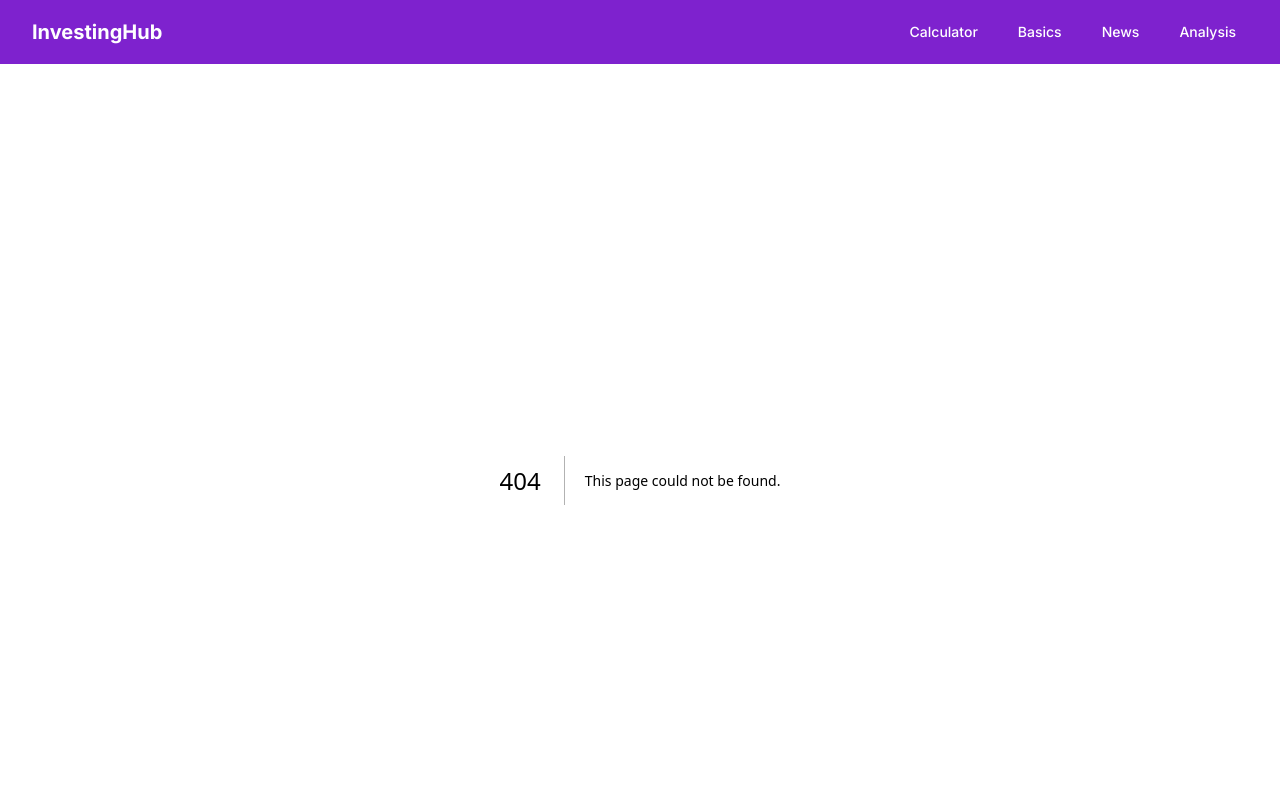
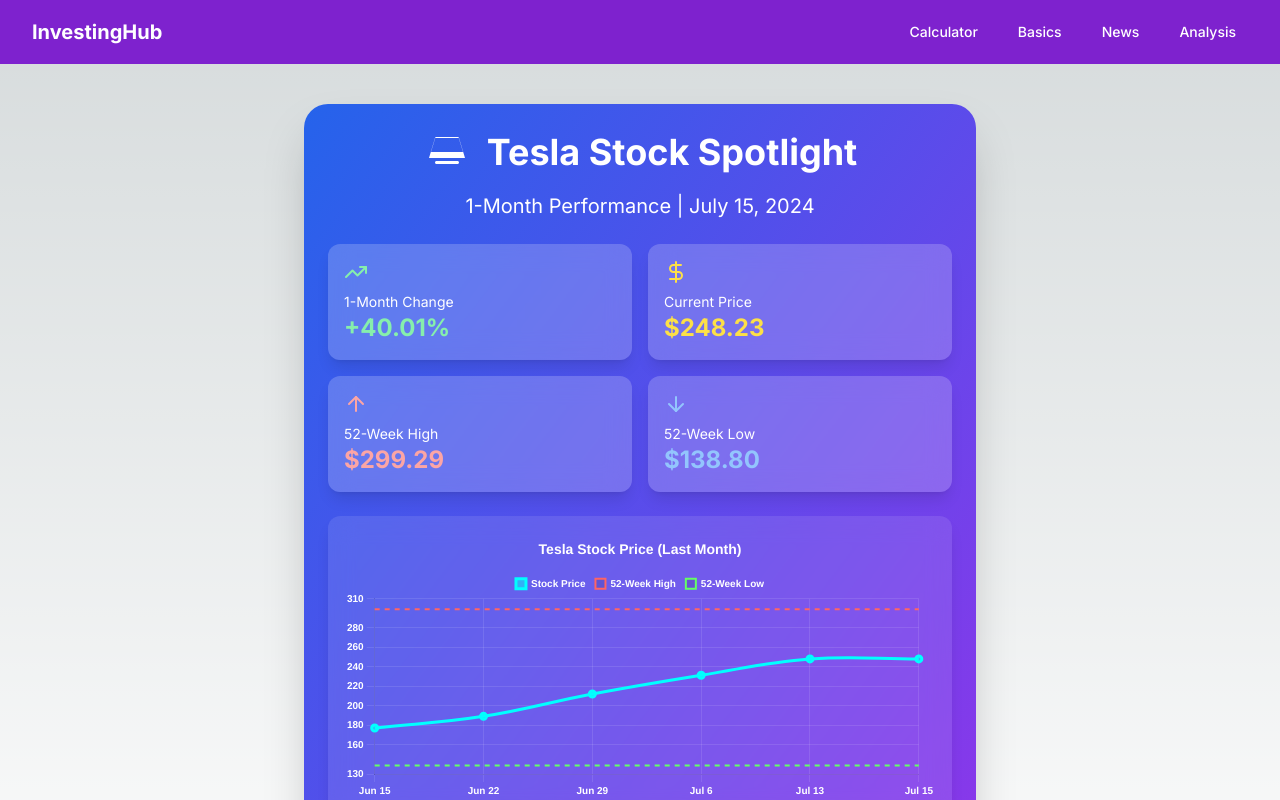
Before and after one commit to blindjedi/growth-calculator, a Next.js app: page /stock-analysis/tsla in a window 1280 px wide. Before the commit this address had no page. Shown: the top 800 px of the page. Built offline with nearby package versions, Linux system fonts and the light colour scheme.

Commit message:
refactor tesla update into its own folder

```diff
--- /dev/null
+++ b/src/app/stock-analysis/tsla/page.jsx
@@ -0,0 +1,175 @@
+'use client';
+
+import React from 'react';
+import { TrendingUp, DollarSign, ArrowUp, ArrowDown } from 'lucide-react';
+import { Line } from 'react-chartjs-2';
+import {
+  Chart as ChartJS,
+  CategoryScale,
+  LinearScale,
+  PointElement,
+  LineElement,
+  Title,
+  Tooltip,
+  Legend,
+} from 'chart.js';
+
+ChartJS.register(
+  CategoryScale,
+  LinearScale,
+  PointElement,
+  LineElement,
+  Title,
+  Tooltip,
+  Legend
+);
+
+const data = [
+  { date: 'Jun 15', price: 177.30 },
+  { date: 'Jun 22', price: 189.25 },
+  { date: 'Jun 29', price: 212.19 },
+  { date: 'Jul 6', price: 231.47 },
+  { date: 'Jul 13', price: 248.23 },
+  { date: 'Jul 15', price: 248.23 },
+];
+
+const TeslaPerformanceChart = () => {
+  const chartData = {
+    labels: data.map(item => item.date),
+    datasets: [
+      {
+        label: 'Stock Price',
+        data: data.map(item => item.price),
+        borderColor: 'rgb(0, 255, 255)',
+        backgroundColor: 'rgba(0, 255, 255, 0.5)',
+        fill: true,
+        tension: 0.4,
+        borderWidth: 3
+      },
+      {
+        label: '52-Week High',
+        data: data.map(() => 299.29),
+        borderColor: 'rgb(255, 100, 100)',
+        borderDash: [5, 5],
+        pointRadius: 0,
+        borderWidth: 2
+      },
+      {
+        label: '52-Week Low',
+        data: data.map(() => 138.80),
+        borderColor: 'rgb(100, 255, 100)',
+        borderDash: [5, 5],
+        pointRadius: 0,
+        borderWidth: 2
+      }
+    ]
+  };
+
+  const options = {
+    responsive: true,
+    maintainAspectRatio: false,
+    plugins: {
+      legend: {
+        position: 'top',
+        labels: {
+          font: {
+            size: 10,
+            weight: 'bold'
+          },
+          color: 'white',
+          padding: 10,
+          usePointStyle: true,
+          pointStyle: 'rect'
+        }
+      },
+      title: {
+        display: true,
+        text: 'Tesla Stock Price (Last Month)',
+        font: {
+          size: 14,
+          weight: 'bold'
+        },
+        color: 'white',
+        padding: 10
+      }
+    },
+    scales: {
+      y: {
+        min: 130,
+        max: 310,
+        ticks: {
+          color: 'white',
+          font: {
+            size: 10,
+            weight: 'bold'
+          }
+        },
+        grid: {
+          color: 'rgba(255, 255, 255, 0.1)'
+        }
+      },
+      x: {
+        ticks: {
+          color: 'white',
+          font: {
+            size: 10,
+            weight: 'bold'
+          }
+        },
+        grid: {
+          color: 'rgba(255, 255, 255, 0.1)'
+        }
+      }
+    }
+  };
+
+  return (
+    <div className="bg-gradient-to-br from-blue-600 to-purple-600 p-4 sm:p-6 rounded-3xl shadow-2xl max-w-sm sm:max-w-md md:max-w-lg lg:max-w-2xl mx-auto mt-6 text-white">
+      <div className="flex items-center justify-center mb-4">
+        <svg viewBox="0 0 24 24" className="w-8 h-8 sm:w-12 sm:h-12 mr-2 sm:mr-4" fill="currentColor">
+          <path d="M21 15l-3-10H6L3 15h18zm-3.75 1.5H6.75c-.41 0-.75.34-.75.75s.34.75.75.75h10.5c.41 0 .75-.34.75-.75s-.34-.75-.75-.75zM4 12l2.25-7.5h11.5L20 12H4z"/>
+        </svg>
+        <h1 className="text-2xl sm:text-4xl font-bold text-center">Tesla Stock Spotlight</h1>
+      </div>
+      <p className="text-center text-sm sm:text-xl mb-4 sm:mb-6">1-Month Performance | July 15, 2024</p>
+
+      <div className="grid grid-cols-2 gap-2 sm:gap-4 mb-4 sm:mb-6">
+        <div className="bg-white bg-opacity-20 p-2 sm:p-4 rounded-xl shadow-lg backdrop-blur-md">
+          <TrendingUp className="text-green-300 mb-1 sm:mb-2" size={24} />
+          <p className="text-xs sm:text-sm">1-Month Change</p>
+          <p className="text-lg sm:text-2xl font-bold text-green-300">+40.01%</p>
+        </div>
+        <div className="bg-white bg-opacity-20 p-2 sm:p-4 rounded-xl shadow-lg backdrop-blur-md">
+          <DollarSign className="text-yellow-300 mb-1 sm:mb-2" size={24} />
+          <p className="text-xs sm:text-sm">Current Price</p>
+          <p className="text-lg sm:text-2xl font-bold text-yellow-300">$248.23</p>
+        </div>
+        <div className="bg-white bg-opacity-20 p-2 sm:p-4 rounded-xl shadow-lg backdrop-blur-md">
+          <ArrowUp className="text-red-300 mb-1 sm:mb-2" size={24} />
+          <p className="text-xs sm:text-sm">52-Week High</p>
+          <p className="text-lg sm:text-2xl font-bold text-red-300">$299.29</p>
+        </div>
+        <div className="bg-white bg-opacity-20 p-2 sm:p-4 rounded-xl shadow-lg backdrop-blur-md">
+          <ArrowDown className="text-blue-300 mb-1 sm:mb-2" size={24} />
+          <p className="text-xs sm:text-sm">52-Week Low</p>
+          <p className="text-lg sm:text-2xl font-bold text-blue-300">$138.80</p>
+        </div>
+      </div>
+
+      <div className="bg-white bg-opacity-10 p-2 sm:p-4 rounded-xl shadow-lg backdrop-blur-md mb-4 sm:mb-6" style={{height: '300px'}}>
+        <Line options={options} data={chartData} />
+      </div>
+
+      <div className="text-center">
+        <p className="mb-2 text-sm sm:text-lg">Tesla&#39;s stock has staged a dramatic recovery, surging by 40.01% over the past month! 🚀</p>
+        <p className="font-semibold text-base sm:text-xl">Showcasing Tesla&#39;s resilience and strong market position.</p>
+      </div>
+
+      <div className="mt-4 sm:mt-6 text-center text-xs sm:text-sm opacity-75">
+        <p>Follow @thematt6js for more market insights!</p>
+      </div>
+    </div>
+  );
+};
+
+export default TeslaPerformanceChart;
```
